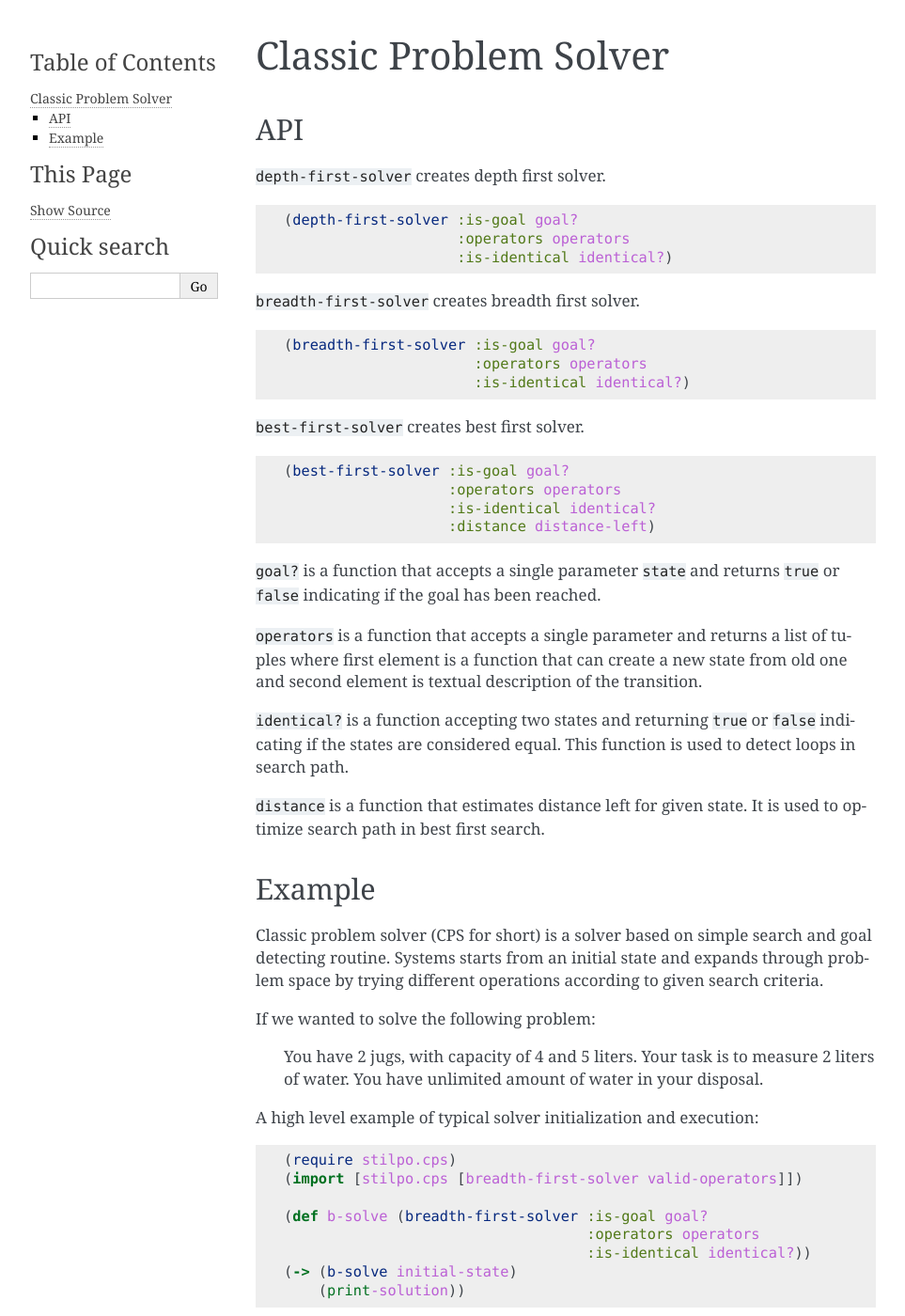
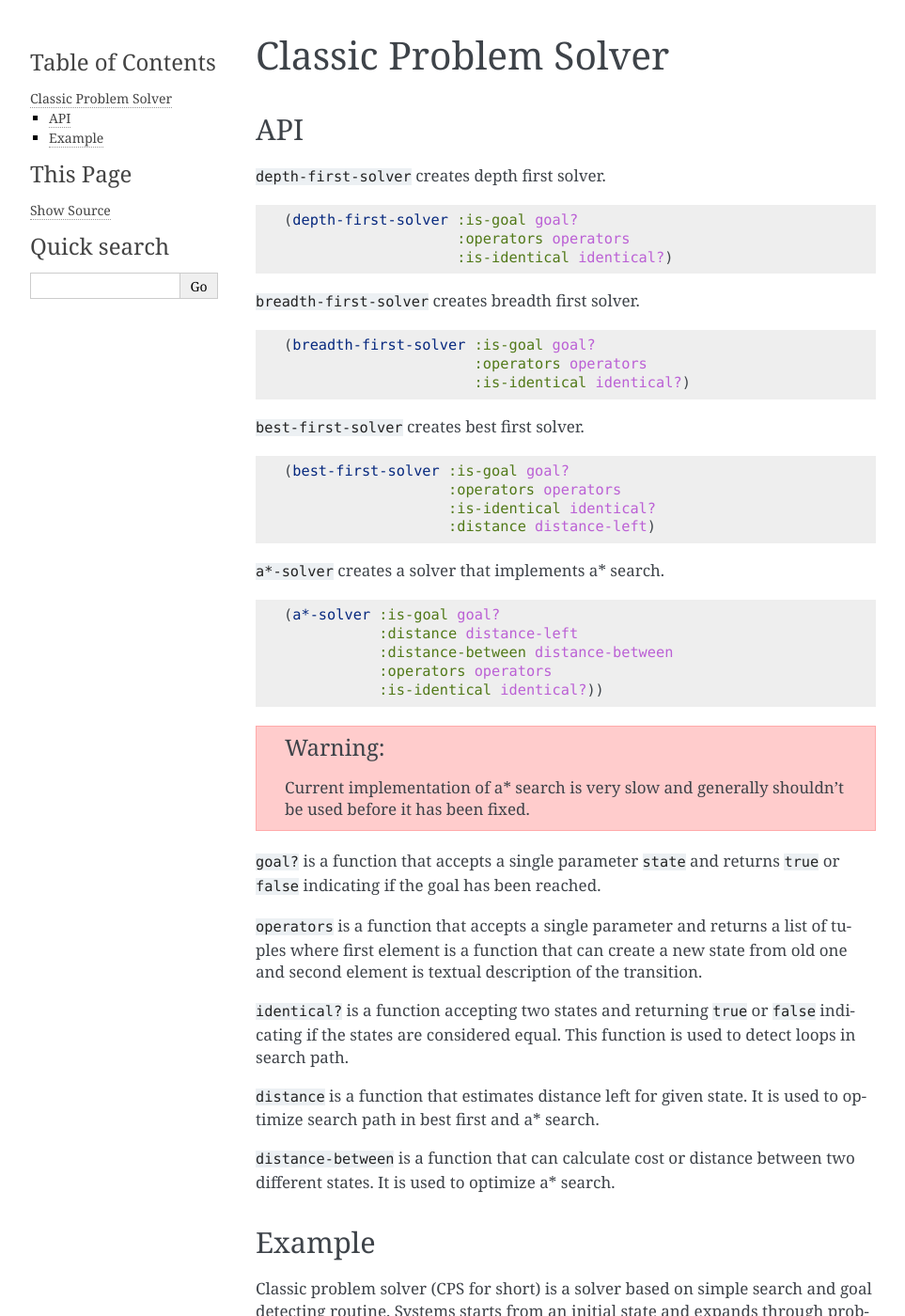
Before and after one commit to tuturto/stilpo, a Sphinx documentation site: the page built from doc/source/cps.rst, in a window 1280 px wide and 1400 px high. Shown: the whole window at 94% size, without its empty margins (148-1111 px from the left). Built offline with Sphinx 7.4.7, drawn with Linux system fonts in a browser that asks for light colours.

Commit message:
Add a*
Add slow a* implementation and later on replace simple list with a
priority queue. This should speed up the search considerably.

```diff
--- a/doc/source/cps.rst
+++ b/doc/source/cps.rst
@@ -31,6 +31,20 @@ API
                       :is-identical identical?
                       :distance distance-left)
 
+``a*-solver`` creates a solver that implements a* search.
+
+.. code:: hy
+
+   (a*-solver :is-goal goal?
+              :distance distance-left
+              :distance-between distance-between
+              :operators operators
+              :is-identical identical?))
+
+.. warning::
+   Current implementation of a* search is very slow and generally
+   shouldn't be used before it has been fixed.
+
 ``goal?`` is a function that accepts a single parameter ``state`` and
 returns ``true`` or ``false`` indicating if the goal has been reached.
 
@@ -43,8 +57,10 @@ state from old one and second element is textual description of the transition.
 used to detect loops in search path.
 
 ``distance`` is a function that estimates distance left for given state. It
-is used to optimize search path in best first search.
+is used to optimize search path in best first and a* search.
 
+``distance-between`` is a function that can calculate cost or distance between
+two different states. It is used to optimize a* search.
 
 Example
 -------
```
Also changed, not shown: 2 other files.
